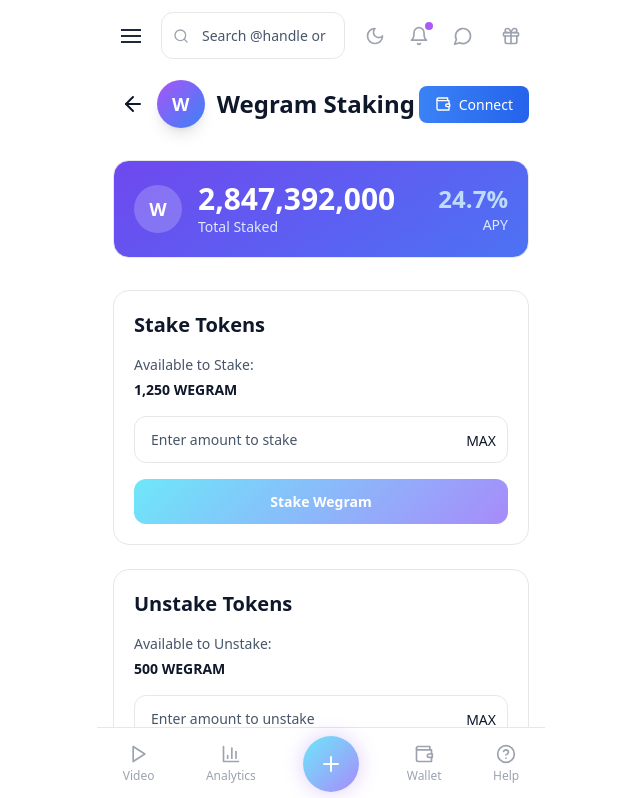
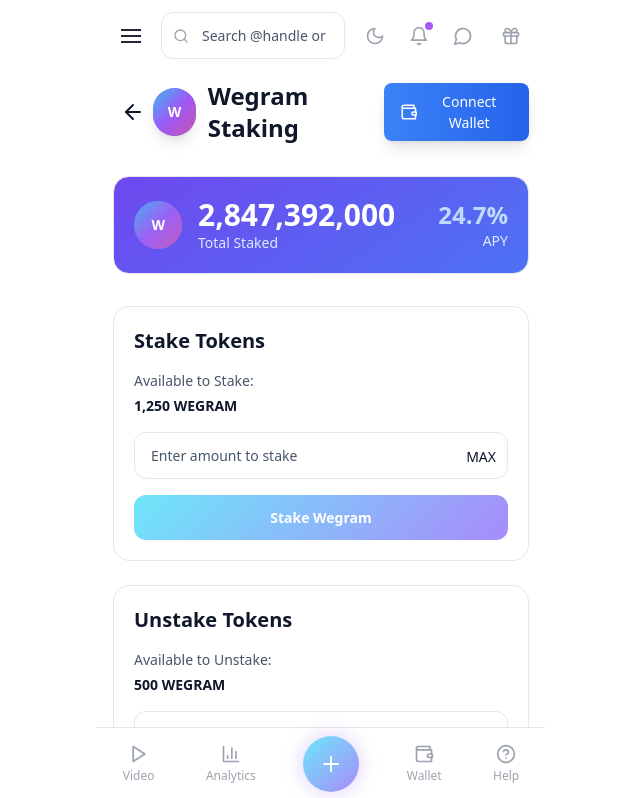
Before and after one commit to truckdriver-dev/wegramsep21new, a React (Vite) app: page /staking in a window 1280 px wide. Shown: the top 798 px of the page, without its empty margins (319-959 px from the left). Built offline with nearby package versions, Linux system fonts and the light colour scheme; no server answers.

Commit message:
Staking: enhance Wegram logo circles with gradient styling and improve Connect Wallet button with clearer wallet icon and text

```diff
--- a/src/pages/Staking.tsx
+++ b/src/pages/Staking.tsx
@@ -86,8 +86,9 @@ export const Staking: React.FC = () => {
           </button>
 
           <div className="flex items-center gap-3">
-            <div className="w-12 h-12 rounded-full bg-gradient-to-br from-purple-500 to-blue-500 flex items-center justify-center text-white font-bold text-lg shadow-lg">
-              W
+            <div className="w-12 h-12 rounded-full bg-gradient-to-br from-purple-500 to-blue-500 flex items-center justify-center text-white font-bold text-lg shadow-lg relative overflow-hidden">
+              <div className="absolute inset-0 bg-gradient-to-br from-cyan-400 via-purple-500 to-pink-500 opacity-80"></div>
+              <div className="relative z-10 text-white font-black text-sm tracking-tight">W</div>
             </div>
             <div className="text-2xl font-bold text-primary">Wegram Staking</div>
           </div>
@@ -95,18 +96,18 @@ export const Staking: React.FC = () => {
           {isWalletConnected ? (
             <button
               onClick={handleDisconnectWallet}
-              className="px-4 py-2 bg-gradient-to-r from-green-500 to-green-600 text-white rounded-lg flex items-center gap-2 hover:from-green-600 hover:to-green-700 transition-colors"
+              className="px-4 py-2 bg-gradient-to-r from-green-500 to-green-600 text-white rounded-lg flex items-center gap-2 hover:from-green-600 hover:to-green-700 transition-colors shadow-lg"
             >
-              <Wallet className="w-4 h-4" />
-              {walletAddress.slice(0, 4)}...{walletAddress.slice(-4)}
+              <Wallet className="w-5 h-5" />
+              <span className="font-medium">{walletAddress.slice(0, 4)}...{walletAddress.slice(-4)}</span>
             </button>
           ) : (
             <button
               onClick={handleConnectWallet}
-              className="px-4 py-2 bg-gradient-to-r from-blue-500 to-blue-600 text-white rounded-lg flex items-center gap-2 hover:from-blue-600 hover:to-blue-700 transition-colors"
+              className="px-4 py-2 bg-gradient-to-r from-blue-500 to-blue-600 text-white rounded-lg flex items-center gap-2 hover:from-blue-600 hover:to-blue-700 transition-colors shadow-lg"
             >
-              <Wallet className="w-4 h-4" />
-              Connect
+              <Wallet className="w-5 h-5" />
+              <span className="font-medium">Connect Wallet</span>
             </button>
           )}
         </div>
@@ -116,8 +117,9 @@ export const Staking: React.FC = () => {
           <div className="absolute inset-0 bg-gradient-to-r from-blue-500 to-purple-600 opacity-20"></div>
           <div className="relative z-10 flex items-center justify-between">
             <div className="flex items-center gap-4">
-              <div className="w-12 h-12 rounded-full bg-white/20 flex items-center justify-center text-white font-bold text-lg">
-                W
+              <div className="w-12 h-12 rounded-full bg-white/20 flex items-center justify-center text-white font-bold text-lg relative overflow-hidden">
+                <div className="absolute inset-0 bg-gradient-to-br from-cyan-400 via-purple-500 to-pink-500 opacity-60"></div>
+                <div className="relative z-10 text-white font-black text-sm tracking-tight">W</div>
               </div>
               <div>
                 <div className="text-3xl font-bold text-white">{totalStaked.toLocaleString()}</div>
```
